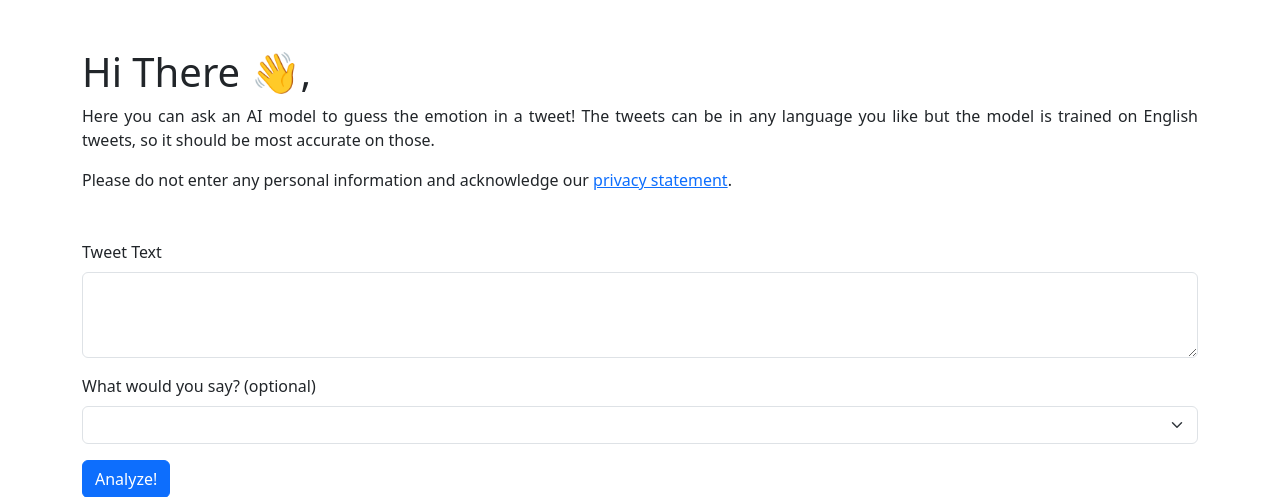
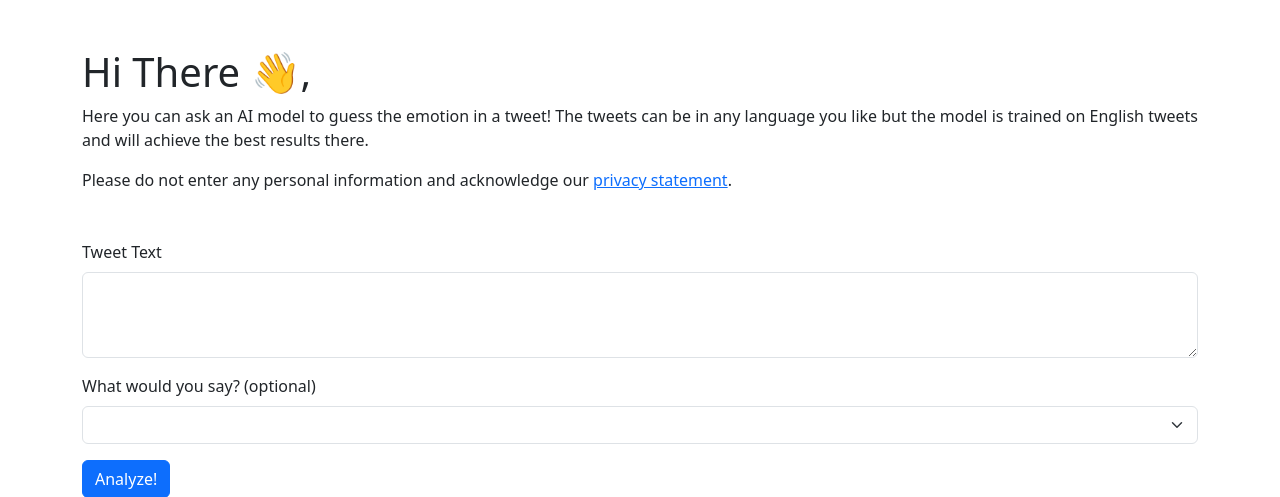
Before and after one commit to florianehmann/twitter-emotion-webapp, a Flask app: page / in a window 1280 px wide. Shown: the part 57-554 px from the top of the page. Run offline with Flask 3, Linux system fonts and the light colour scheme; some libraries are stand-ins or nearby versions.

Commit message:
Change Welcome Text Message

```diff
--- a/app/templates/base/index.html
+++ b/app/templates/base/index.html
@@ -7,8 +7,7 @@
 
 <p align="justify">
   Here you can ask an AI model to guess the emotion in a tweet!
-  The tweets can be in any language you like but the model is trained on English tweets,
-  so it should be most accurate on those.
+  The tweets can be in any language you like but the model is trained on English tweets and will achieve the best results there.
 </p>
 <p align="justify">
   Please do not enter any personal information and acknowledge our
```
